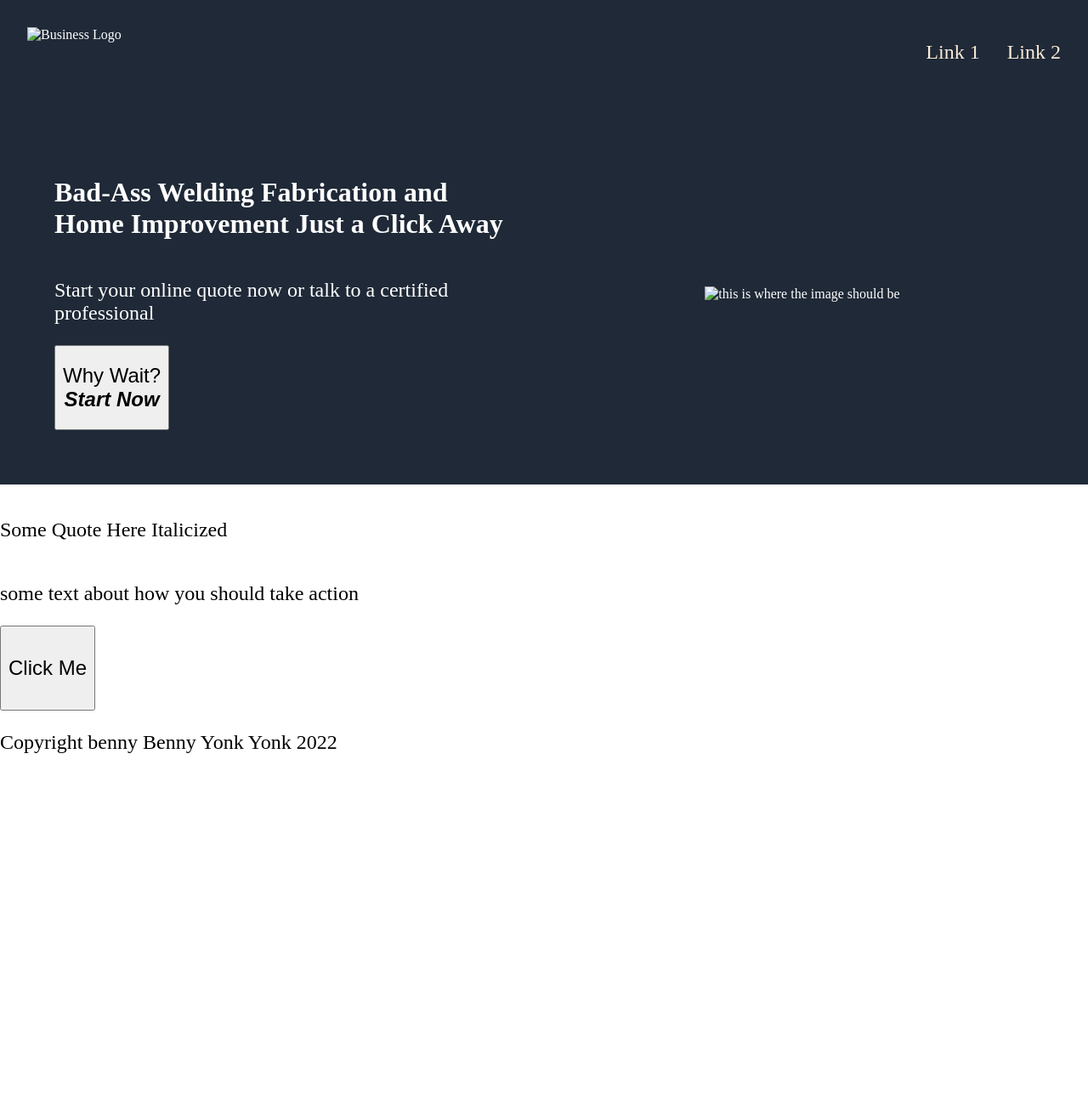
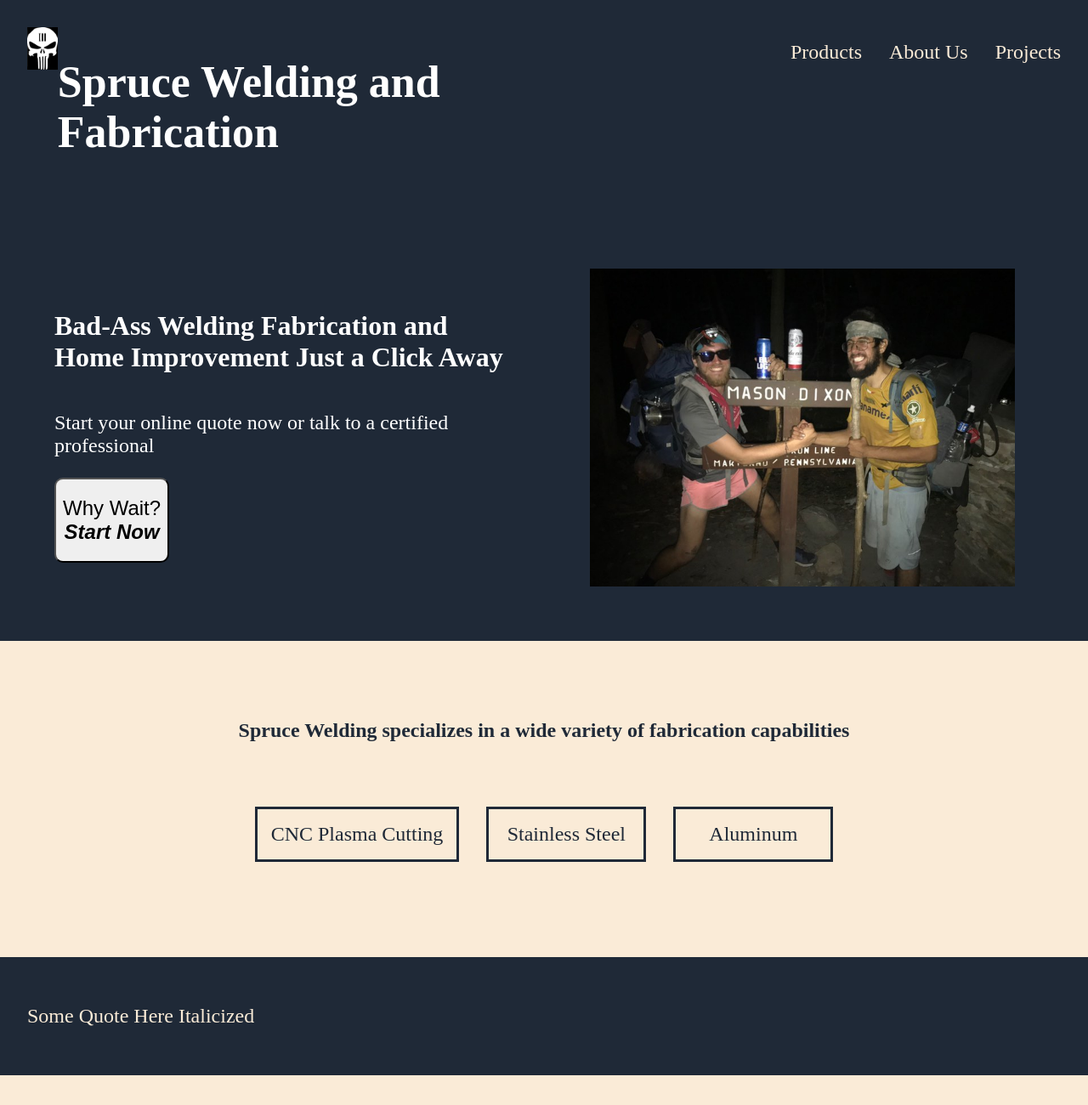
Before and after one commit to EthanOlfree/LandingPageProject, a plain HTML site: page index.html in a window 1280 px wide. Shown: the top 1300 px of the page at 85% size. Before the commit the page ends 911 px from the top, so only its background shows below. Drawn offline with Linux system fonts and the light colour scheme.

Commit message:
Src'd Images Added Styles, Polished "Content" Div
css:
changed ul text color
consolidated the header and footer classes
added header h1 styles
added header and image-container images and size
added border radius to button
added content, spec-item, h2, quote-area, and call styles.

html:
added img src, +_1 li item in top-links
added content to the list in 'content' div ul
added a h2 title to the 'content' ul

```diff
--- a/index.html
+++ b/index.html
@@ -5,15 +5,17 @@
     <meta charset="UTF-8">
     <meta http-equiv="X-UA-Compatible" content="IE=edge">
     <meta name="viewport" content="width=device-width, initial-scale=1.0">
-    <title>Landing Page Project</title>
+    <title>Spruce Welding</title>
     <link rel="stylesheet" href="./styles.css">
 </head>
 <body>
     <div class="header">
-        <img alt="Business Logo">
+        <img src="logo.png" alt="business-logo">
+        <h1>Spruce Welding and Fabrication</h1>
         <ul class="top-links">
-            <li><a href="google.com">Link 1</a></li>
-            <li><a href="google.com">Link 2</a></li>
+            <li><a href="google.com">Products</a></li>
+            <li><a href="google.com">About Us</a></li>
+            <li><a href="google.com">Projects</a></li>
         </ul>
     </div>
     <div class="header-content">
@@ -25,15 +27,16 @@
             </button>
         </div>
         <div class="image-container">
-            <img alt="this is where the image should be">
+            <img src="masondixie.jpg" alt="this is where the image should be">
         </div>
     </div>
     <div class="content">
-        <ul>
-            <li></li>
-            <li></li>
-            <li></li>
-        </ul>
+        <h2>Spruce Welding specializes in a wide variety of fabrication capabilities</h2>
+            <ul class="spec">
+                <li class="spec-item">CNC Plasma Cutting</li>
+                <li class="spec-item">Stainless Steel </li>
+                <li class="spec-item">Aluminum</li>
+            </ul>
     </div>
     <div class="quote-area">
         <p>Some Quote Here Italicized</p>
--- a/styles.css
+++ b/styles.css
@@ -9,7 +9,7 @@ body {
 ul {
     text-decoration: none;
     list-style: none;
-    color: antiquewhite;
+    color:#1f2937;
 }
 a {
     text-decoration: none;
@@ -20,7 +20,8 @@ a {
 a:hover {
     color: #921919;
 }
-.header {
+.header,
+.footer{
     background-color: #1f2937;
     color: white;
     width: auto;
@@ -29,11 +30,27 @@ a:hover {
     padding: 32px;
     display: flex;
 }
+.header h1 {
+    flex: 1;
+    display: flex;
+    gap: 2rem;
+    justify-content: right;
+    font-weight: 900;
+    font-size: 52px;
+}
+.image-container img {
+    width: 500px;
+    height: auto;
+}
+.header img {
+    height: 50px;
+    width:auto;
+}
 .top-links {
     flex: 1;
     display: flex;
     gap: 2rem;
-    justify-content:flex-end
+    justify-content:flex-end;
 }
 
 .header-content {
@@ -83,8 +100,74 @@ button {
     font-weight: 400;
     font-size: x-large;
     align-items: flex-start;
+    border-radius: 10px;
 }
 button:hover{
     background-color: #921919;
     color: antiquewhite;
 }
+.content {
+    background-color:antiquewhite;
+    color:#1f2937;
+    width: auto;
+    height: auto;
+    padding: 64px;
+    display: flex;
+    justify-content: space-evenly;
+    flex-direction: column;
+
+}
+.spec {
+    display: flex;
+    flex: 1;
+    justify-content: center;
+    align-items:flex-start;
+    flex-wrap: wrap;
+    width: auto;
+    height: auto;
+    flex-direction: row;
+    padding: 16px;
+    margin: 16px;
+}
+h2 {
+    align-self: center;
+    flex: 1;
+    padding: 8px;
+}
+.spec-item {
+    display: flex;
+    flex: 1;
+    justify-content: center;
+    align-items: center;
+    flex-wrap: wrap;
+    flex-direction: column;
+    padding: 16px;
+    margin: 16px;
+    min-width: fit-content;
+    max-width: 150px;
+    height: auto;
+    border: 3px solid #1f2937;
+    font-size: x-large;
+}
+.quote-area {
+    background-color:#1f2937;
+    color:antiquewhite;
+    width: auto;
+    height: fit-content;
+    margin: 0;
+    padding: 32px;
+    display: flex;
+    justify-content: space-evenly;
+    flex-direction: column;
+}
+.call {
+    background-color:antiquewhite;
+    color:#1f2937;
+    width: auto;
+    height: fit-content;
+    margin: 0;
+    padding: 32px;
+    display: flex;
+    justify-content: space-evenly;
+    flex-direction: column;
+}
```
Also changed, not shown: logo.png (renamed from images/logo.png).
